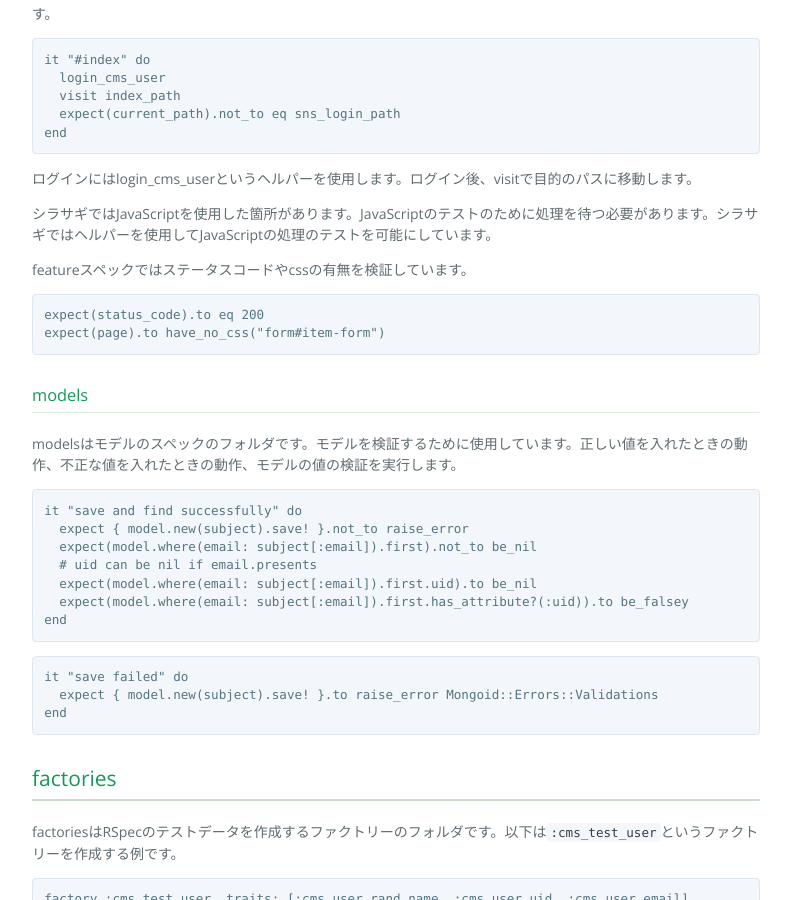
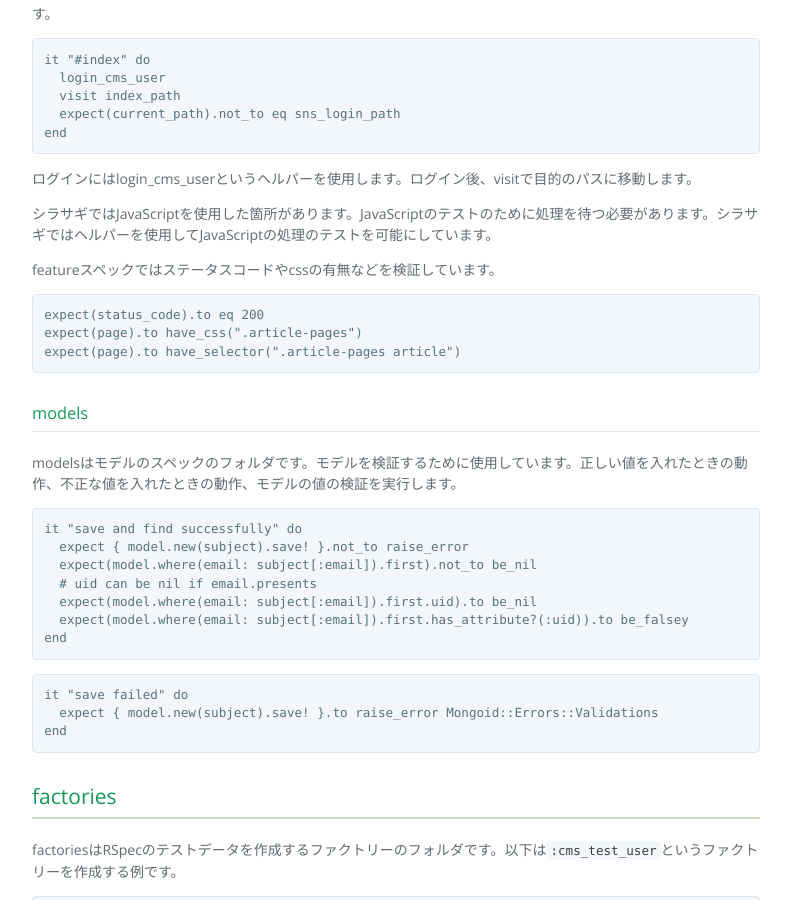
Before and after one commit to shirasagi/shirasagi.github.io, a Jekyll site: the page built from devel/rspec.md, in a window 1280 px wide and 900 px high, scrolled down 1351 px. Shown: the whole window, without its empty margins (244-1035 px from the left). Built offline with Jekyll 4.4.1, drawn with Linux system fonts in a browser that asks for light colours; nearby versions of some CDN libraries.

Commit message:
sample code in features

```diff
--- a/devel/rspec.md
+++ b/devel/rspec.md
@@ -64,11 +64,12 @@ end
 
 シラサギではJavaScriptを使用した箇所があります。JavaScriptのテストのために処理を待つ必要があります。シラサギではヘルパーを使用してJavaScriptの処理のテストを可能にしています。
 
-featureスペックではステータスコードやcssの有無を検証しています。
+featureスペックではステータスコードやcssの有無などを検証しています。
 
 ~~~ruby
 expect(status_code).to eq 200
-expect(page).to have_no_css("form#item-form")
+expect(page).to have_css(".article-pages")
+expect(page).to have_selector(".article-pages article")
 ~~~
 
 ### models
```
